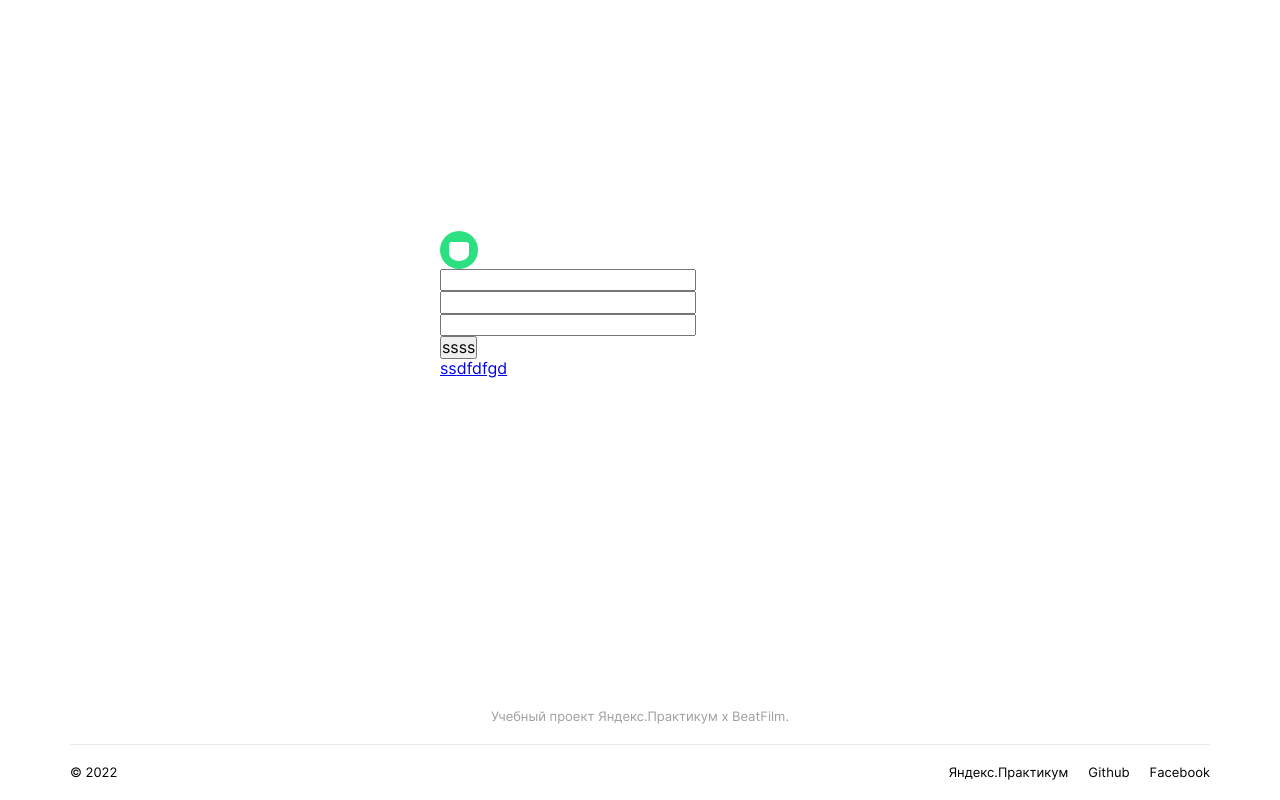
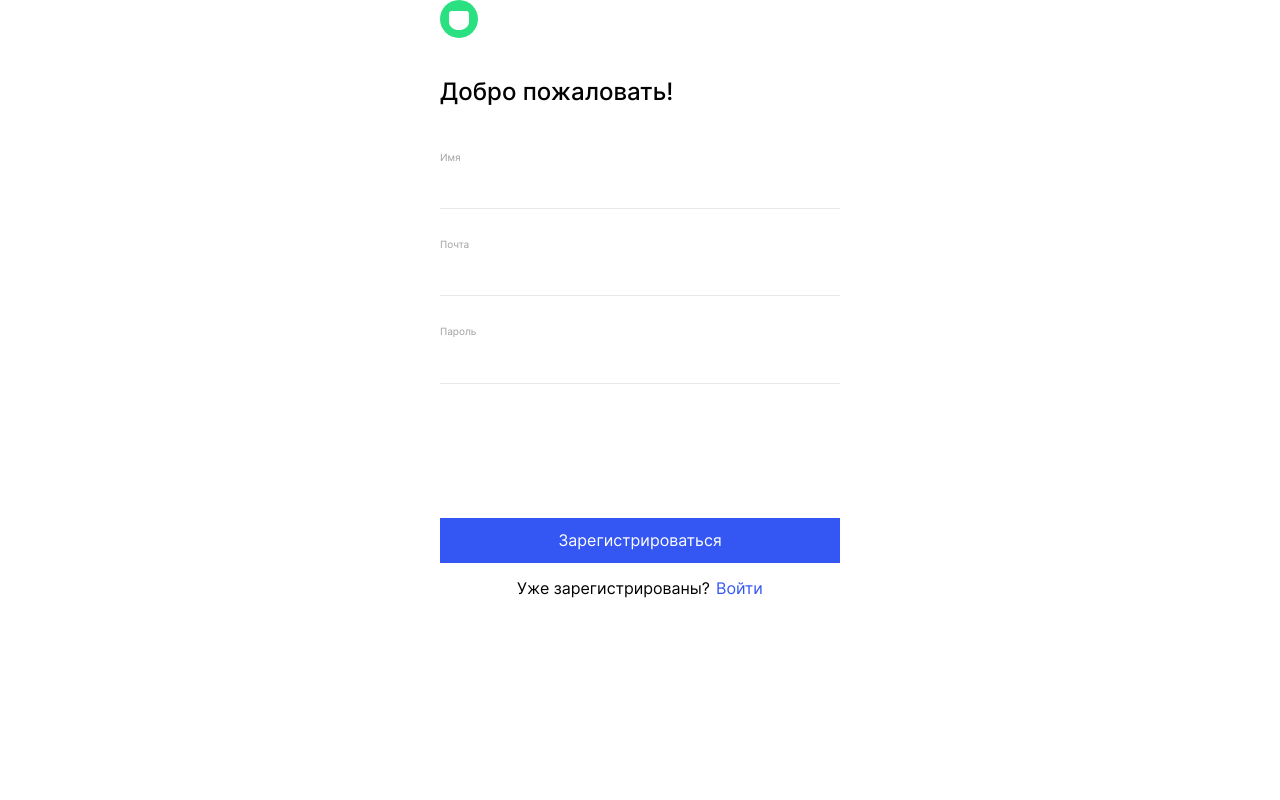
Before and after one commit to Betokko/movies-explorer-frontend, a React (Create React App) app: page / in a window 1280 px wide. Built offline with nearby package versions, Linux system fonts and the light colour scheme.

Commit message:
refact Register

```diff
--- a/src/components/App/App.js
+++ b/src/components/App/App.js
@@ -17,8 +17,8 @@ function App() {
         {/* <Header /> */}
         {/* <Movies/> */}
         {/* <SavedMovies /> */}
+        {/* <Footer /> */}
         <Register/>
-        <Footer />
       </div>
     </div>
   );
--- /dev/null
+++ b/src/components/Input/Input.js
@@ -0,0 +1,14 @@
+import React from "react";
+
+import './Input.scss'
+
+const Input = ({ type, name, placeholder }) => {
+  return (
+    <div className="text-field">
+      <label className="text-field__label" htmlFor={name}>{placeholder}</label>
+      <input className="text-field__input" type={type} id={name}/>
+    </div>
+  );
+};
+
+export default Input;
--- /dev/null
+++ b/src/components/Input/Input.scss
@@ -0,0 +1,24 @@
+.text-field {
+    margin-top: 24px;
+
+    &__input {
+      display: block;
+      height: 44px;
+      width: 100%;
+      border: none;
+      border-bottom: 1px solid #E8E8E8;
+      transition: border-color 0.15s ease-in-out, box-shadow 0.15s ease-in-out;
+      appearance: none;
+
+      &:focus {
+        border-color: #3456F3;
+        outline: none;
+      }
+    }
+
+    &__label {
+        font-size: 10px;
+        color: #A0A0A0;
+    }
+
+  }
--- a/src/components/Register/Register.js
+++ b/src/components/Register/Register.js
@@ -1,24 +1,29 @@
-import React from 'react';
-import { Link } from 'react-router-dom';
+import React from "react";
+import { Link } from "react-router-dom";
+import Input from "../Input/Input";
 
-import './Register.scss';
+import "./Register.scss";
 
 const Register = () => {
   return (
     <section className="register">
       <div className="register__container">
         <Link to="/" className="header__logo register__logo" />
-        <form action="">
-          <input type="text" />
-          <input type="email" name="" id="" />
-          <input type="password" name="" id="" />
-          <input type="submit" value="ssss" />
+        <form>
+          <h2 className="register__title">Добро пожаловать!</h2>
+          <Input type="text" name="name" placeholder="Имя" />
+          <Input type="email" name="email" placeholder="Почта" />
+          <Input type="password" name="password" placeholder="Пароль" />
+          <input
+            type="submit"
+            value="Зарегистрироваться"
+            className="register__submit"
+          />
         </form>
-        <div>
-          <Link to="/">ss</Link>
-          <Link to="/">dfdfgd</Link>
+        <div className="register__bottom">
+          <div>Уже зарегистрированы?</div>
+          <Link className="register__bottom__link" Link to="/">Войти</Link>
         </div>
-
       </div>
     </section>
   );
--- a/src/components/Register/Register.scss
+++ b/src/components/Register/Register.scss
@@ -1,19 +1,57 @@
 .register {
-  height: calc(100vh - 192px);
+
   &__container {
-    width: 400px;
-    height: 100%;
+    max-width: 400px;
     margin: auto;
     display: flex;
     flex-direction: column;
     justify-content: center;
+    @media (max-width: 767px) {
+      min-width: 260px;
+      padding: 0 30px;
+    }
   }
 
   &__logo {
     align-self: flex-start;
+    min-height: 38px;
+    display: block;
+    @media (max-width: 767px) {
+      align-self: center;
+    }
   }
 
-  input {
-    display: block;
+  &__title {
+    font-size: 24px;
+    font-weight: 500;
+    margin: 40px 0;
+    @media (max-width: 767px) {
+      margin: 50px 0 80px;
+      text-align: center;
+    }
+  }
+
+  &__submit {
+    margin-top: (65px + 69px);
+    height: 45px;
+    width: 100%;
+    background-color: #3456F3;
+    border: none;
+    color: #fff;
+  }
+  @media (max-width: 767px) {
+    margin-top: auto;
+  }
+
+  &__bottom {
+    margin-top: 16px;
+    display: flex;
+    justify-content: center;
+
+    &__link {
+      margin-left: 6px;
+      color: #3456F3;
+      text-decoration: none;
+    }
   }
 }
```
